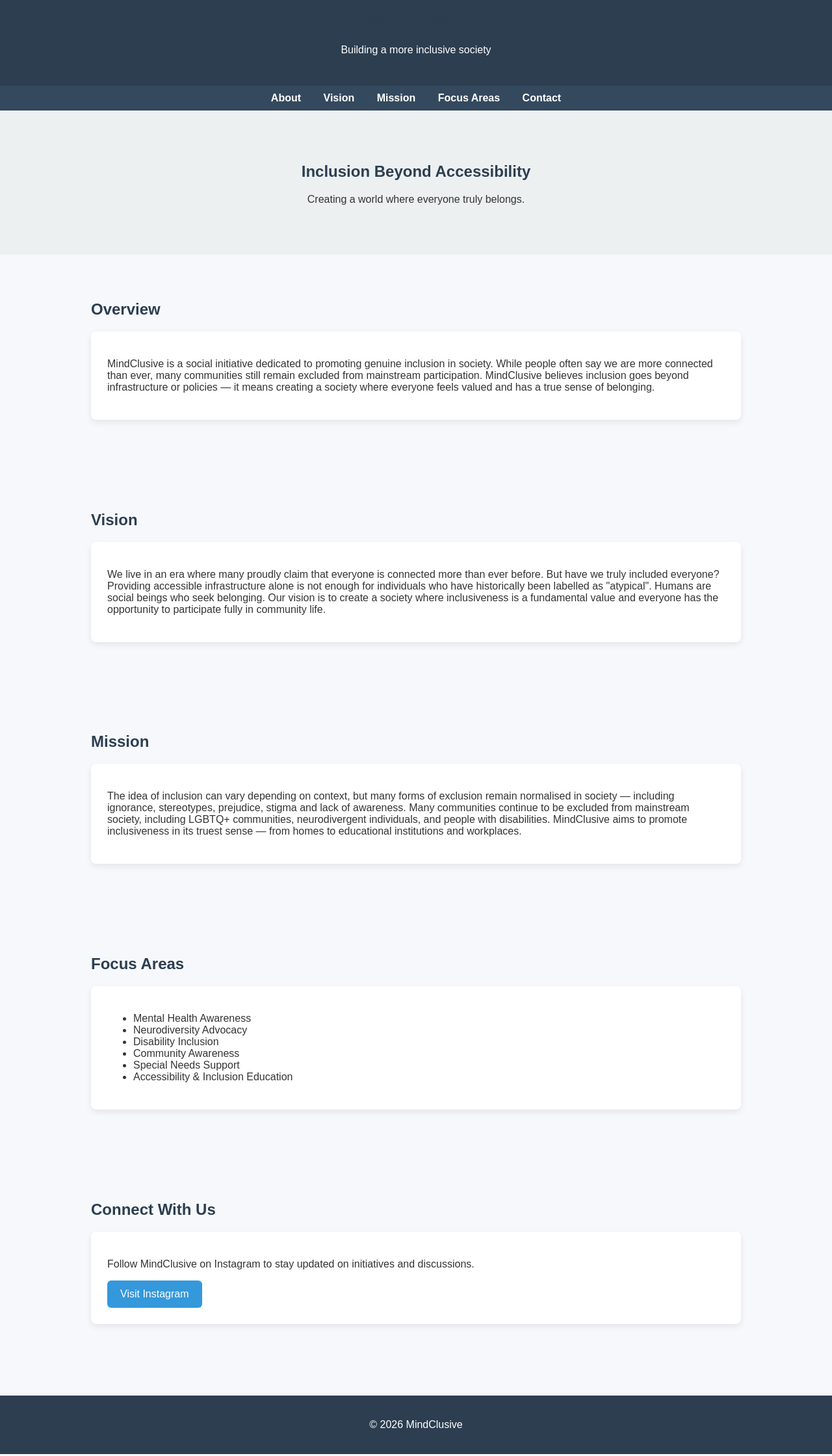
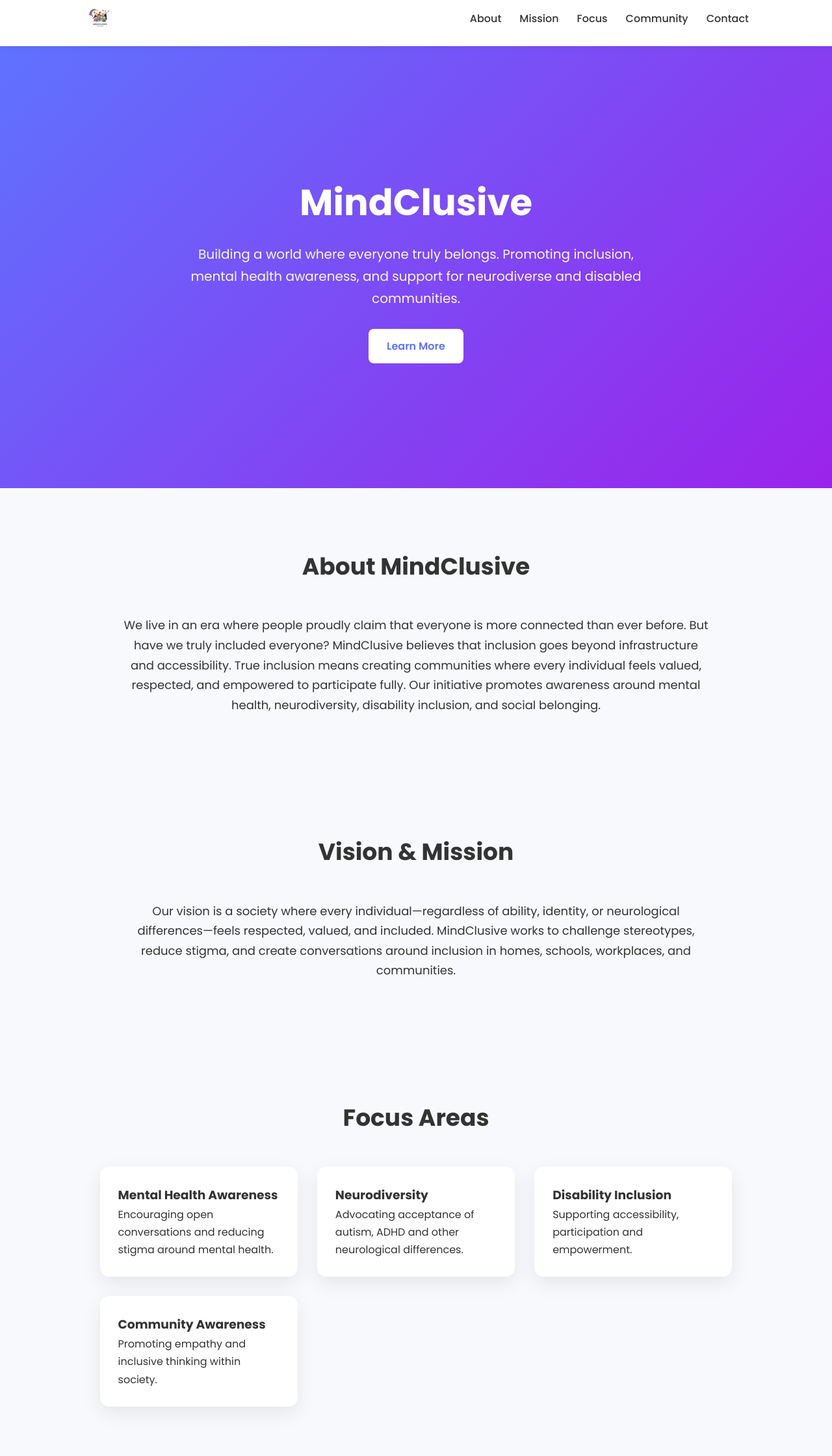
Before and after one commit to sharikabhan/mindclusive, a plain HTML site: page index.html in a window 1280 px wide. Shown: the part 42-2282 px from the top of the page at 65% size. Drawn offline with Linux system fonts and the light colour scheme.

Commit message:
index.html

````diff
--- a/index.html
+++ b/index.html
@@ -1,78 +1,205 @@
+```html
 <!DOCTYPE html>
 <html lang="en">
+
 <head>
 <meta charset="UTF-8">
+<meta name="viewport" content="width=device-width, initial-scale=1.0">
+
 <title>MindClusive</title>
+
+<link href="https://fonts.googleapis.com/css2?family=Poppins:wght@300;400;500;600;700&display=swap" rel="stylesheet">
 
 <style>
 
+*{
+margin:0;
+padding:0;
+box-sizing:border-box;
+scroll-behavior:smooth;
+font-family:'Poppins',sans-serif;
+}
+
 body{
-font-family: Arial, sans-serif;
-margin:0;
-background:#f6f8fb;
+background:#F7F9FC;
+color:#333;
+line-height:1.7;
+}
+
+/* NAVBAR */
+
+nav{
+display:flex;
+justify-content:space-between;
+align-items:center;
+padding:18px 10%;
+background:white;
+box-shadow:0 2px 12px rgba(0,0,0,0.05);
+position:sticky;
+top:0;
+z-index:100;
+}
+
+nav img{
+height:50px;
+}
+
+nav ul{
+display:flex;
+gap:28px;
+list-style:none;
+}
+
+nav a{
+text-decoration:none;
+font-weight:500;
 color:#333;
 }
 
-header{
-background:#2c3e50;
+/* HERO */
+
+.hero{
+height:85vh;
+display:flex;
+flex-direction:column;
+justify-content:center;
+align-items:center;
+text-align:center;
+padding:40px;
+background:linear-gradient(135deg,#5F72FF,#9B23EA);
 color:white;
-padding:30px;
-text-align:center;
 }
 
-nav{
-background:#34495e;
-padding:10px;
-text-align:center;
+.hero h1{
+font-size:56px;
+margin-bottom:15px;
 }
 
-nav a{
-color:white;
-margin:0 15px;
-text-decoration:none;
-font-weight:bold;
+.hero p{
+max-width:720px;
+font-size:20px;
+opacity:0.95;
 }
 
-section{
-padding:50px;
-max-width:1000px;
-margin:auto;
+.hero button{
+margin-top:30px;
+padding:14px 28px;
+border:none;
+border-radius:8px;
+font-size:16px;
+background:white;
+color:#5F72FF;
+cursor:pointer;
+font-weight:600;
 }
 
-h1,h2{
-color:#2c3e50;
+/* SECTIONS */
+
+section{
+padding:90px 12%;
 }
 
-.hero{
-background:#ecf0f1;
-padding:60px;
+.section-title{
 text-align:center;
+font-size:36px;
+margin-bottom:45px;
+color:#333;
+}
+
+/* TEXT BLOCK */
+
+.text-box{
+max-width:900px;
+margin:auto;
+text-align:center;
+font-size:18px;
+}
+
+/* CARDS */
+
+.cards{
+display:grid;
+grid-template-columns:repeat(auto-fit,minmax(250px,1fr));
+gap:30px;
+margin-top:40px;
 }
 
 .card{
 background:white;
-padding:25px;
-margin:20px 0;
-border-radius:8px;
-box-shadow:0 4px 10px rgba(0,0,0,0.08);
+padding:28px;
+border-radius:14px;
+box-shadow:0 10px 30px rgba(0,0,0,0.08);
+transition:0.3s;
 }
 
-footer{
-background:#2c3e50;
+.card:hover{
+transform:translateY(-6px);
+}
+
+/* COMMUNITY LIST */
+
+.community{
+max-width:800px;
+margin:auto;
+text-align:center;
+}
+
+.community ul{
+columns:2;
+margin-top:20px;
+list-style:none;
+}
+
+.community li{
+margin:8px 0;
+}
+
+/* CTA */
+
+.cta{
+background:linear-gradient(135deg,#5F72FF,#9B23EA);
 color:white;
 text-align:center;
-padding:20px;
-margin-top:40px;
+padding:80px 20px;
 }
 
-button{
-background:#3498db;
+.cta button{
+margin-top:25px;
+padding:14px 28px;
 border:none;
+border-radius:8px;
+background:white;
+color:#5F72FF;
+font-weight:600;
+cursor:pointer;
+}
+
+/* FOOTER */
+
+footer{
+background:#111;
 color:white;
-padding:12px 20px;
-border-radius:6px;
-font-size:16px;
-cursor:pointer;
+text-align:center;
+padding:25px;
+font-size:14px;
+}
+
+/* MOBILE */
+
+@media(max-width:768px){
+
+.hero h1{
+font-size:40px;
+}
+
+.community ul{
+columns:1;
+}
+
+nav ul{
+display:none;
+}
+
 }
 
 </style>
@@ -81,103 +208,147 @@ cursor:pointer;
 
 <body>
 
-<header>
-<h1>MindClusive</h1>
-<p>Building a more inclusive society</p>
-</header>
+<!-- NAVBAR -->
 
 <nav>
-<a href="#about">About</a>
-<a href="#vision">Vision</a>
-<a href="#mission">Mission</a>
-<a href="#focus">Focus Areas</a>
-<a href="#contact">Contact</a>
+
+<img src="logo.png">
+
+<ul>
+<li><a href="#about">About</a></li>
+<li><a href="#mission">Mission</a></li>
+<li><a href="#focus">Focus</a></li>
+<li><a href="#community">Community</a></li>
+<li><a href="#contact">Contact</a></li>
+</ul>
+
 </nav>
 
+<!-- HERO -->
+
 <div class="hero">
-<h2>Inclusion Beyond Accessibility</h2>
-<p>Creating a world where everyone truly belongs.</p>
+
+<h1>MindClusive</h1>
+
+<p>
+Building a world where everyone truly belongs.
+Promoting inclusion, mental health awareness, and support for neurodiverse and disabled communities.
+</p>
+
+<a href="#about">
+<button>Learn More</button>
+</a>
+
 </div>
+
+<!-- ABOUT -->
 
 <section id="about">
 
-<h2>Overview</h2>
+<h2 class="section-title">About MindClusive</h2>
 
-<div class="card">
-<p>
-MindClusive is a social initiative dedicated to promoting genuine inclusion in society.
-While people often say we are more connected than ever, many communities still remain excluded from mainstream participation.
-
-MindClusive believes inclusion goes beyond infrastructure or policies — it means creating a society where everyone feels valued and has a true sense of belonging.
-</p>
-</div>
-
-</section>
-
-<section id="vision">
-
-<h2>Vision</h2>
-
-<div class="card">
+<div class="text-box">
 
 <p>
-We live in an era where many proudly claim that everyone is connected more than ever before. But have we truly included everyone?
 
-Providing accessible infrastructure alone is not enough for individuals who have historically been labelled as "atypical".
+We live in an era where people proudly claim that everyone is more connected than ever before. But have we truly included everyone?
 
-Humans are social beings who seek belonging. Our vision is to create a society where inclusiveness is a fundamental value and everyone has the opportunity to participate fully in community life.
+MindClusive believes that inclusion goes beyond infrastructure and accessibility. True inclusion means creating communities where every individual feels valued, respected, and empowered to participate fully.
+
+Our initiative promotes awareness around mental health, neurodiversity, disability inclusion, and social belonging.
+
 </p>
 
 </div>
 
 </section>
 
+<!-- MISSION -->
+
 <section id="mission">
 
-<h2>Mission</h2>
+<h2 class="section-title">Vision & Mission</h2>
 
-<div class="card">
+<div class="text-box">
 
 <p>
-The idea of inclusion can vary depending on context, but many forms of exclusion remain normalised in society — including ignorance, stereotypes, prejudice, stigma and lack of awareness.
 
-Many communities continue to be excluded from mainstream society, including LGBTQ+ communities, neurodivergent individuals, and people with disabilities.
+Our vision is a society where every individual—regardless of ability, identity, or neurological differences—feels respected, valued, and included.
 
-MindClusive aims to promote inclusiveness in its truest sense — from homes to educational institutions and workplaces.
+MindClusive works to challenge stereotypes, reduce stigma, and create conversations around inclusion in homes, schools, workplaces, and communities.
+
 </p>
 
 </div>
 
 </section>
 
+<!-- FOCUS -->
+
 <section id="focus">
 
-<h2>Focus Areas</h2>
+<h2 class="section-title">Focus Areas</h2>
+
+<div class="cards">
 
 <div class="card">
+<h3>Mental Health Awareness</h3>
+<p>Encouraging open conversations and reducing stigma around mental health.</p>
+</div>
+
+<div class="card">
+<h3>Neurodiversity</h3>
+<p>Advocating acceptance of autism, ADHD and other neurological differences.</p>
+</div>
+
+<div class="card">
+<h3>Disability Inclusion</h3>
+<p>Supporting accessibility, participation and empowerment.</p>
+</div>
+
+<div class="card">
+<h3>Community Awareness</h3>
+<p>Promoting empathy and inclusive thinking within society.</p>
+</div>
+
+</div>
+
+</section>
+
+<!-- COMMUNITY -->
+
+<section id="community">
+
+<h2 class="section-title">Communities We Support</h2>
+
+<div class="community">
 
 <ul>
-<li>Mental Health Awareness</li>
-<li>Neurodiversity Advocacy</li>
-<li>Disability Inclusion</li>
-<li>Community Awareness</li>
-<li>Special Needs Support</li>
-<li>Accessibility & Inclusion Education</li>
+
+<li>Autism Community</li>
+<li>ADHD Community</li>
+<li>Down Syndrome</li>
+<li>Learning Disabilities</li>
+<li>Intellectual Disabilities</li>
+<li>Visual Impairment</li>
+<li>Hearing Impairment</li>
+<li>Locomotor Disability</li>
+<li>LGBTQ+ Communities</li>
+<li>Parents of Children with Special Needs</li>
+
 </ul>
 
 </div>
 
 </section>
 
-<section id="contact">
+<!-- CONTACT -->
 
-<h2>Connect With Us</h2>
+<div class="cta" id="contact">
 
-<div class="card">
+<h2>Connect With MindClusive</h2>
 
-<p>
-Follow MindClusive on Instagram to stay updated on initiatives and discussions.
-</p>
+<p>Follow us to stay updated with initiatives and conversations.</p>
 
 <a href="https://www.instagram.com/mindclusive/" target="_blank">
 <button>Visit Instagram</button>
@@ -185,14 +356,13 @@ Follow MindClusive on Instagram to stay updated on initiatives and discussions.
 
 </div>
 
-</section>
-
 <footer>
 
-<p>© 2026 MindClusive</p>
+© 2026 MindClusive
 
 </footer>
 
 </body>
 
 </html>
+```
````
